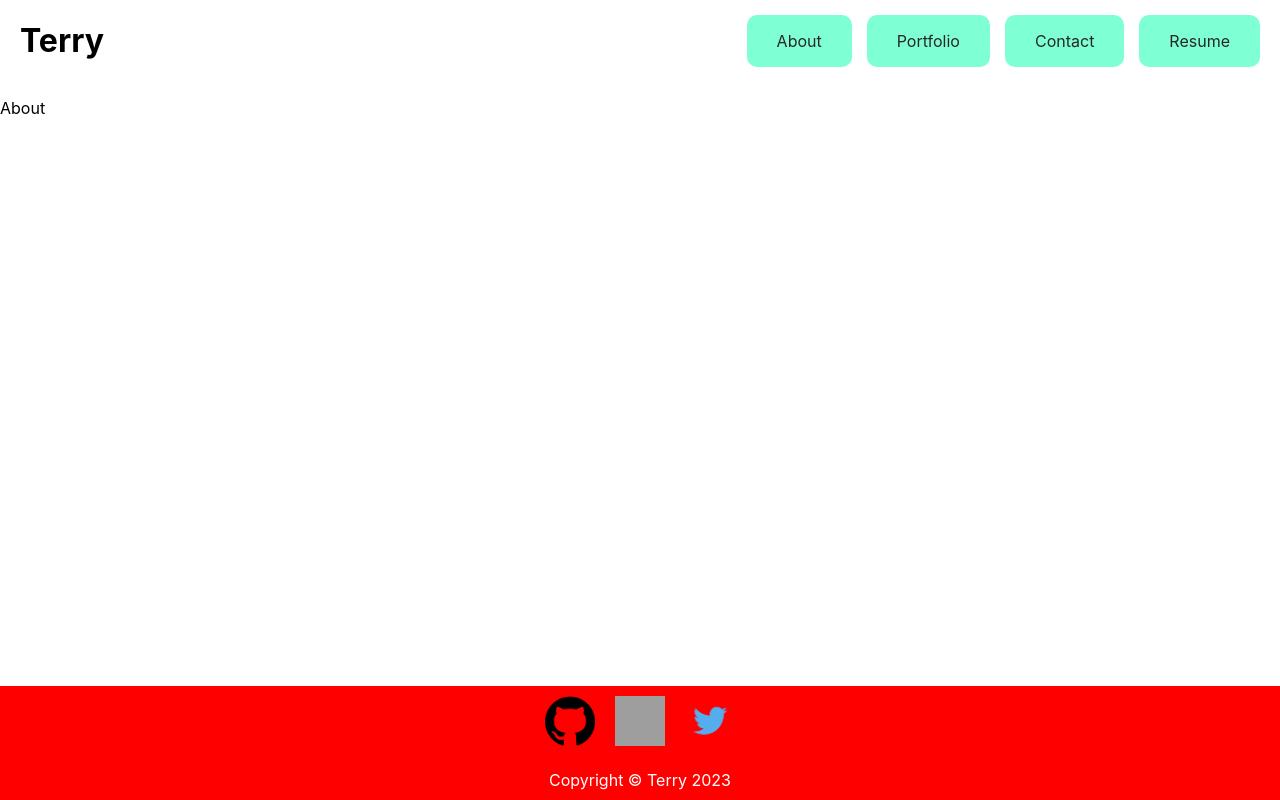
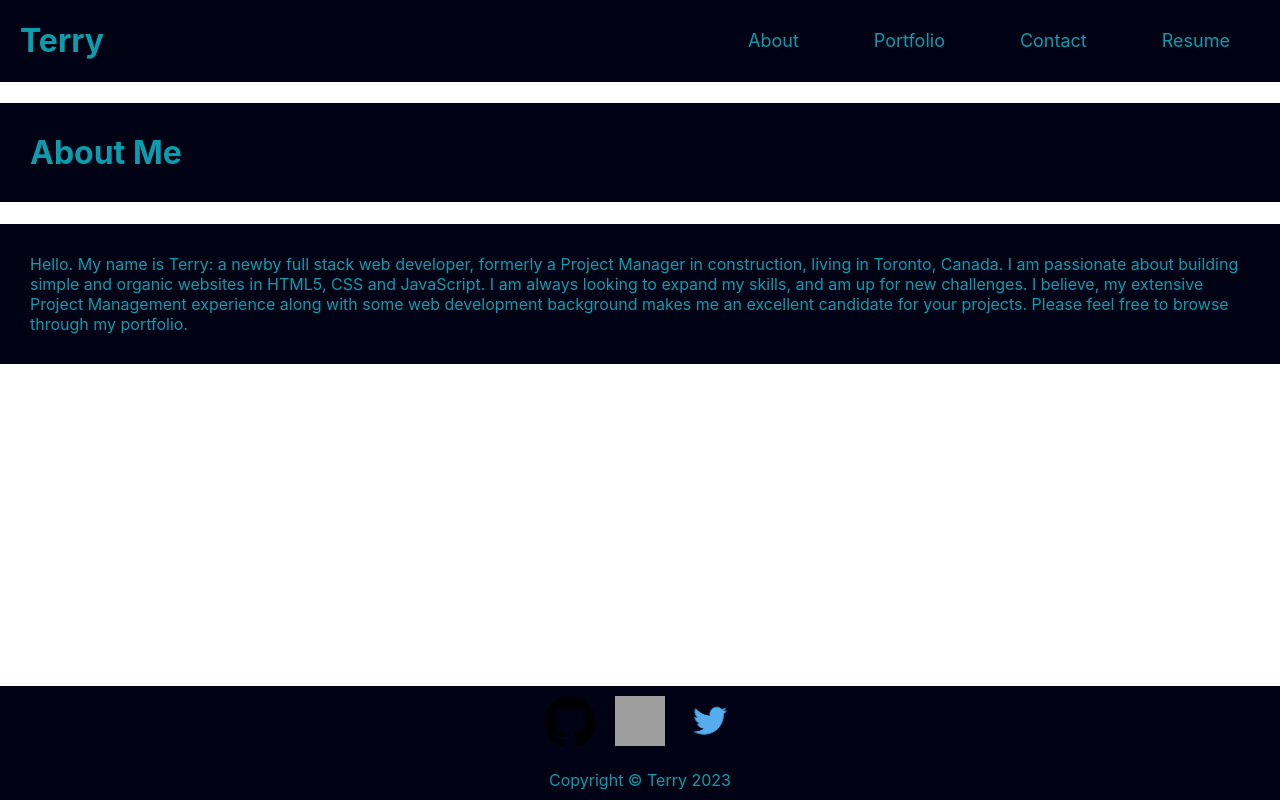
Before and after one commit to TerryKor/Terry-s-Portfolio-with-REACT, a React (Create React App) app: page / in a window 1280 px wide. Built offline with nearby package versions, Linux system fonts and the light colour scheme; grey boxes are pictures that could not be loaded.

Commit message:
added basic animation to aboutMe page

```diff
--- a/src/components/Footer.css
+++ b/src/components/Footer.css
@@ -1,20 +1,41 @@
-footer{
+body {
+  --footer-load-time: 600ms;
+}
+
+footer {
   position: absolute;
   width: 100%;
   bottom: 0;
   padding: 10px 0px;
-    background-color: #ff0000;
+  background-color: #010213;
   display: flex;
-    color: #fff;
+  color: #0a9dae;
   flex-direction: column;
   align-items: center;
   gap: 20px;
+  animation: footer-load var(--footer-load-time) ease-in;
+  animation-duration: 300ms;
+  /* animation-timing-function: ease-in; */
+  /* animation-delay: 600ms; */
+  animation-fill-mode: forwards;
+  transform: scale(0);
 }
-.socialLinks{
+.socialLinks {
   display: flex;
   gap: 20px;
 }
-.socialLinks img{
+.socialLinks img {
   height: 50px;
   width: 50px;
 }
+
+@keyframes footer-load {
+    0% {
+            transform: translateY(+100%);
+    }
+    100%{
+
+        transform: translateY(0);
+
+    }
+}
--- a/src/components/Header.css
+++ b/src/components/Header.css
@@ -1,6 +1,27 @@
+body{
+    --nav-load-time:600ms
+}
+
+.name{
+    color:#0A9DAE ;
+}
+
 header{
     display: flex;
     padding: 0px 20px;
     justify-content: space-between;
     align-items: center;
+    background-color: #010213;
+    animation: nav-load var(--nav-load-time) ease-in;
+    animation-duration: 300ms;
 }
+@keyframes nav-load {
+    0% {
+            transform: translateY(-100%);
+    }
+    100%{
+
+        transform: translateY(0);
+
+    }
+}
--- a/src/components/Header.js
+++ b/src/components/Header.js
@@ -4,7 +4,7 @@ import Navigation from "./Navigation";
 function Header(){
     return(
         <header>
-            <h1>Terry</h1>
+            <h1 className="name">Terry</h1>
             <Navigation/>
         </header>
     )
--- a/src/components/Navigation.css
+++ b/src/components/Navigation.css
@@ -1,16 +1,126 @@
-nav{
-    display: flex;
-    gap: 15px;
+body{
+    --nav-load-time:600ms
 }
 
-.links{
-    background-color: aquamarine;
+nav {
+  display: flex;
+  gap: 15px;
+}
+
+.link1 {
+  padding: 0px 30px;
+  border-radius: 10px;
+  text-decoration: none;
+  color: #0a9dae;
+  font-size: large;
+  animation-name: nav-link1-load;
+  animation-duration: 300ms;
+  animation-timing-function: ease-in;
+  animation-delay: 600ms;
+  animation-fill-mode: forwards;
+  transform: scale(0);
+}
+
+.links:hover {
+  background-color: beige;
+}
+
+@keyframes nav-link1-load {
+  0% {
+    transform: translateY(-100%);
+  }
+
+  100% {
+    transform: translateY(0);
+  }
+}
+
+.link2 {
+  padding: 0px 30px;
+  border-radius: 10px;
+  text-decoration: none;
+  color: #0a9dae;
+  font-size: large;
+  animation-name: nav-link2-load;
+  animation-duration: 400ms;
+  animation-timing-function: ease-in;
+  animation-delay: 600ms;
+  animation-fill-mode: forwards;
+  transform: scale(0);
+}
+
+.links:hover {
+  background-color: beige;
+}
+
+@keyframes nav-link2-load {
+  0% {
+    transform: translateY(-100%);
+  }
+
+  100% {
+    transform: translateY(0);
+  }
+
+
+}
+
+.link3 {
     padding: 0px 30px;
     border-radius: 10px;
     text-decoration: none;
-    color: #272727;
-}
+    color: #0a9dae;
+    font-size: large;
+    animation-name: nav-link3-load;
+    animation-duration: 500ms;
+    animation-timing-function: ease-in;
+    animation-delay: 600ms;
+    animation-fill-mode: forwards;
+    transform: scale(0);
+  }
 
-.links:hover{
+  .links:hover {
     background-color: beige;
-}
+  }
+
+  @keyframes nav-link3-load {
+    0% {
+      transform: translateY(-100%);
+    }
+
+    100% {
+      transform: translateY(0);
+    }
+
+
+  }
+
+  .link4 {
+    padding: 0px 30px;
+    border-radius: 10px;
+    text-decoration: none;
+    color: #0a9dae;
+    font-size: large;
+    animation-name: nav-link4-load;
+    animation-duration: 600ms;
+    animation-timing-function: ease-in;
+    animation-delay: 600ms;
+    animation-fill-mode: forwards;
+    transform: scale(0);
+  }
+
+  .links:hover {
+    background-color: beige;
+  }
+
+  @keyframes nav-link4-load {
+    0% {
+      transform: translateY(-100%);
+    }
+
+    100% {
+      transform: translateY(0);
+    }
+
+
+  }
--- a/src/components/Navigation.js
+++ b/src/components/Navigation.js
@@ -4,10 +4,10 @@ import { Link } from "react-router-dom";
 function Navigation() {
     return(
         <nav>
-            <Link className="links" to="/"><p>About</p></Link>
-            <Link className="links"  to="/portfolio"><p>Portfolio</p></Link>
-            <Link className="links"  to="/contact"><p>Contact</p></Link>
-            <Link className="links"  to="/resume"><p>Resume</p></Link>
+            <Link className="link1" to="/"><p>About</p></Link>
+            <Link className="link2"  to="/portfolio"><p>Portfolio</p></Link>
+            <Link className="link3"  to="/contact"><p>Contact</p></Link>
+            <Link className="link4"  to="/resume"><p>Resume</p></Link>
         </nav>
     )
 }
--- a/src/pages/About.css
+++ b/src/pages/About.css
@@ -0,0 +1,27 @@
+body{
+    --nav-load-time:600ms;
+    --about-me-load-delay:calc(var(--nav-load-time)) + 200ms;
+}
+
+
+
+.aboutMe{
+    padding:30px;
+    animation:about-me-load 600ms ease-in;
+    animation-fill-mode: forwards;
+    transform: translateY(-20px);
+    opacity:0;
+    background-color: #010213;
+    color:#0A9DAE ;
+}
+
+@keyframes about-me-load {
+0%{
+ transform: translateY(-20px);
+ opacity: 0;
+}
+100%{
+    transform: translateY(0px);
+    opacity: 1;
+}
+}
--- a/src/pages/About.js
+++ b/src/pages/About.js
@@ -2,7 +2,15 @@ import React from "react"
 import "./About.css"
 function About (){
     return(
-        <p>About</p>
+        <div>
+        <h1 className="aboutMe">About Me</h1>
+        <p className="aboutMe">Hello. My name is Terry: a newby full stack web developer, formerly a Project Manager in construction, living in Toronto, Canada.
+                I am passionate about building simple and organic websites in HTML5, CSS and JavaScript.
+                I am always looking to expand my skills, and am up for new challenges.
+                I believe, my extensive Project Management experience along with some web development background makes me an excellent candidate for your projects.
+                Please feel free to browse through my portfolio.
+            </p>
+            </div>
     )
 }
 
```
Lines whose indentation alone changed are shown as unchanged.
